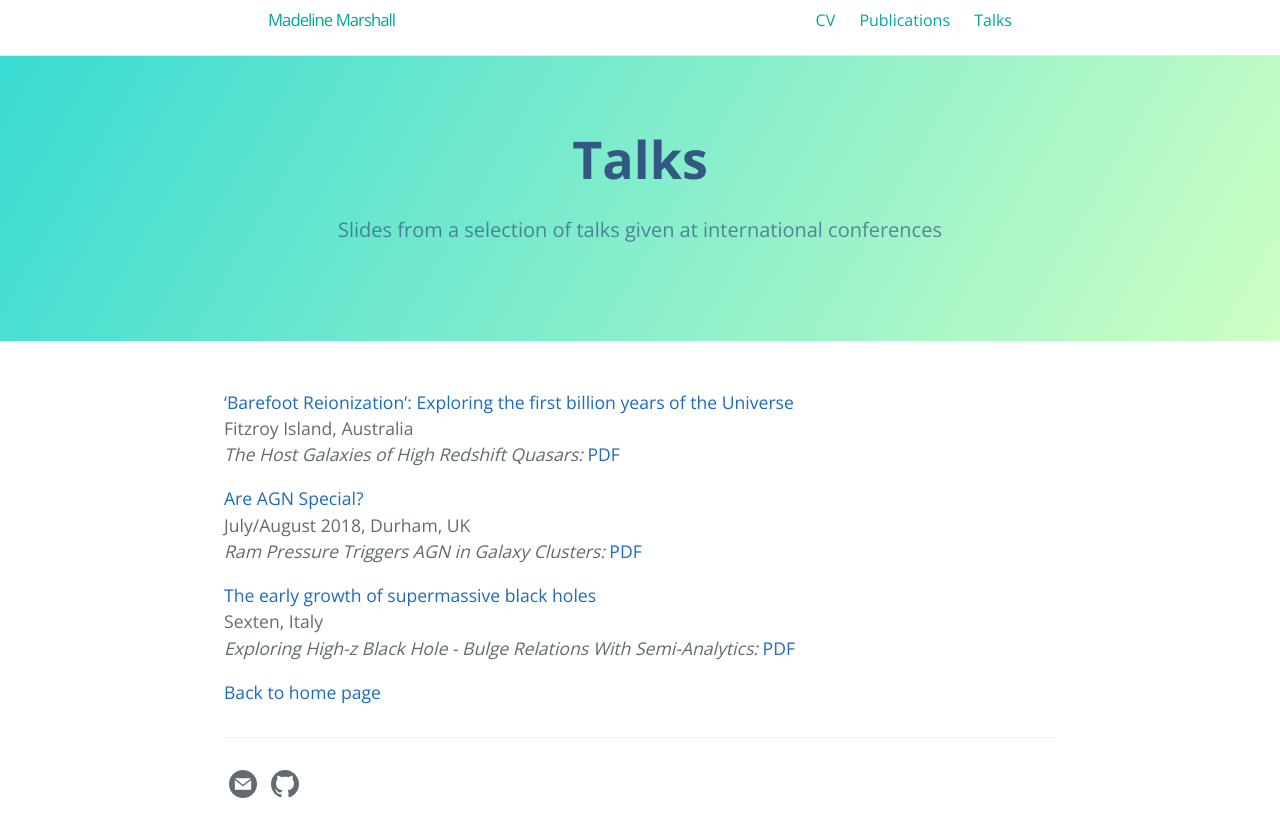
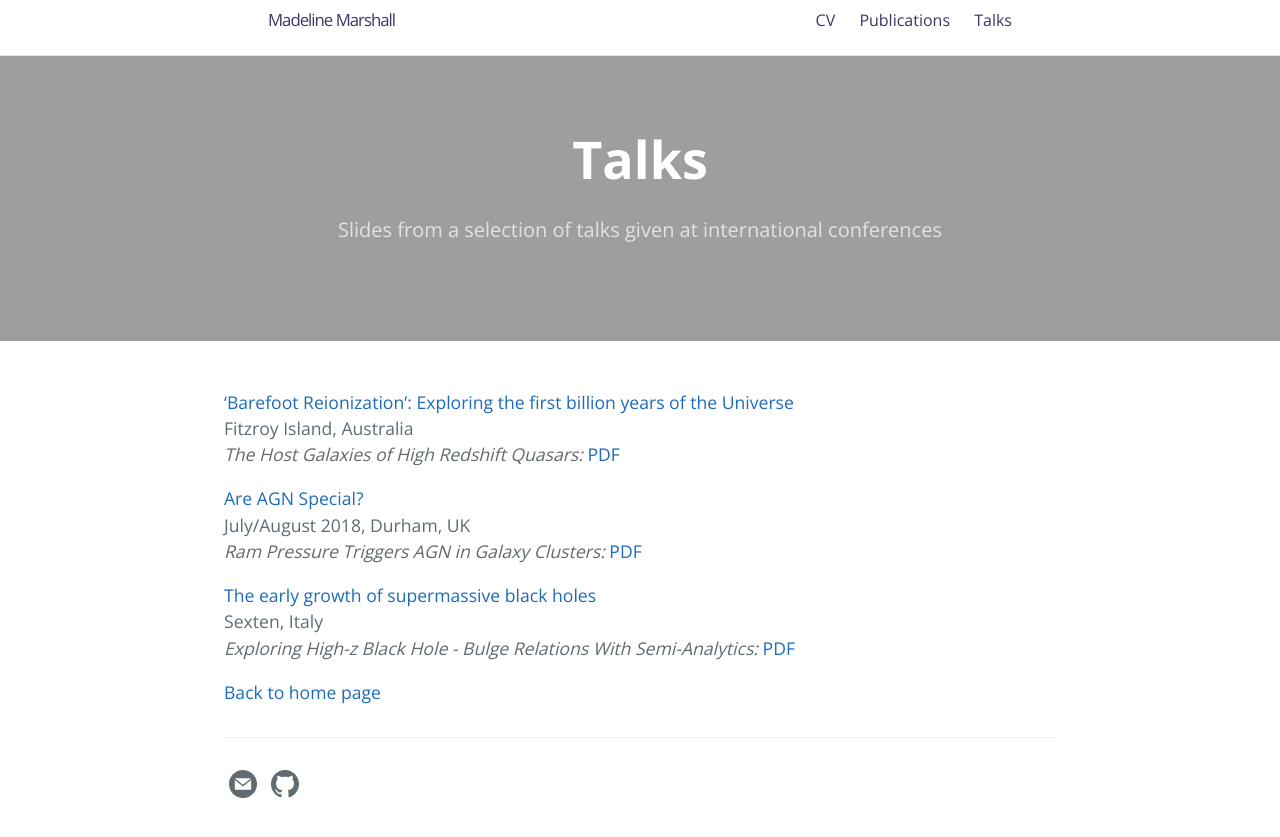
Before and after one commit to madelinemarshall/madelinemarshall.github.io, a Jekyll site: the page built from talks.md, in a window 1280 px wide. Shown: the top 837 px of the page. Built offline with Jekyll 4.4.1, drawn with Linux system fonts in a browser that asks for light colours.

Commit message:
Add pictures

```diff
--- a/_sass/jekyll-theme-cayman-blog.scss
+++ b/_sass/jekyll-theme-cayman-blog.scss
@@ -63,7 +63,7 @@ a {
 }
 
 .btn {
-  display: inline-block;
+  display:  inline-block;
   margin-bottom: 1rem;
   color: rgba(255, 255, 255, 0.7);
   background-color: rgba(255, 255, 255, 0.08);
@@ -109,8 +109,9 @@ a {
 .page-header {
   color: $header-heading-color;
   text-align: center;
-  background-color: $header-bg-color;
-  background-image: linear-gradient(120deg, $header-bg-color-secondary, $header-bg-color);
+  background-image:   url('../../background.png');
+  background-size: 100% 100%;
+
 
   @include large {
     padding: 4rem 4rem;
--- a/_sass/variables.scss
+++ b/_sass/variables.scss
@@ -3,12 +3,12 @@ $large-breakpoint: 64em !default;
 $medium-breakpoint: 42em !default;
 
 // Headers
-$header-heading-color: #335882 !default;
+$header-heading-color: #FFFFFF !default;
 $header-bg-color: #ceffc4 !default;
 $header-bg-color-secondary: #39dbd3 !default;
 
 // Text
-$section-headings-color: #00a69e !default;
+$section-headings-color: #413269 !default;
 $body-text-color: #606c71 !default;
 $body-link-color: #1e6bb8 !default;
 $blockquote-text-color: #819198 !default;
```
Also changed, not shown: index.md (+3 -1 lines), me.png (added), 2 other files.
